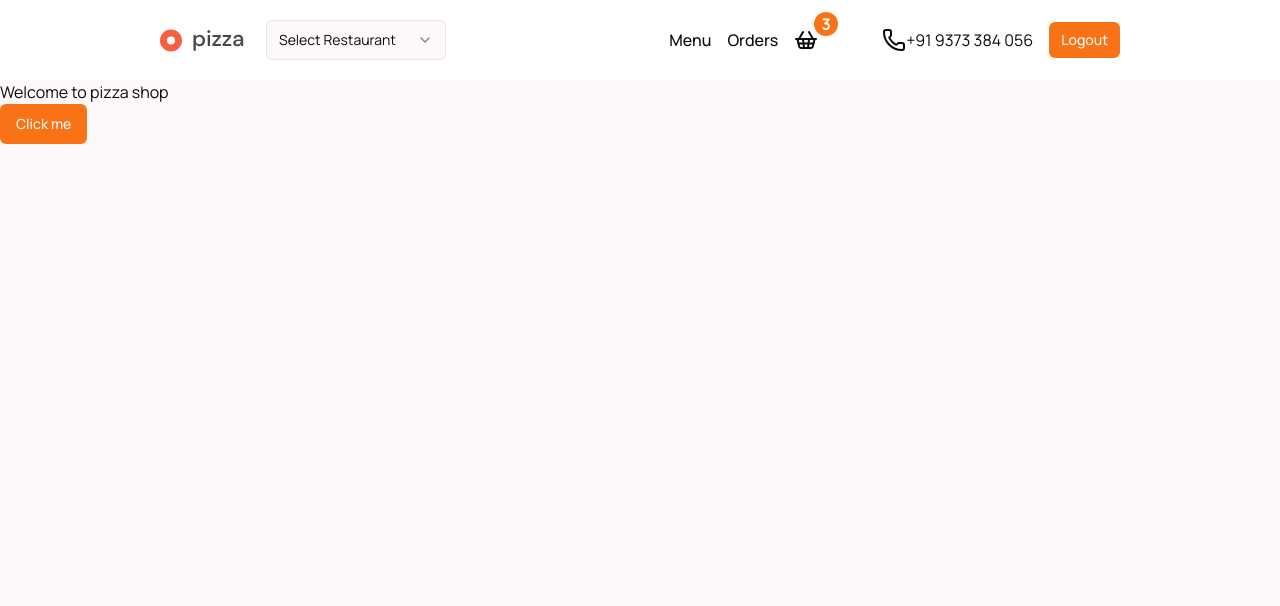
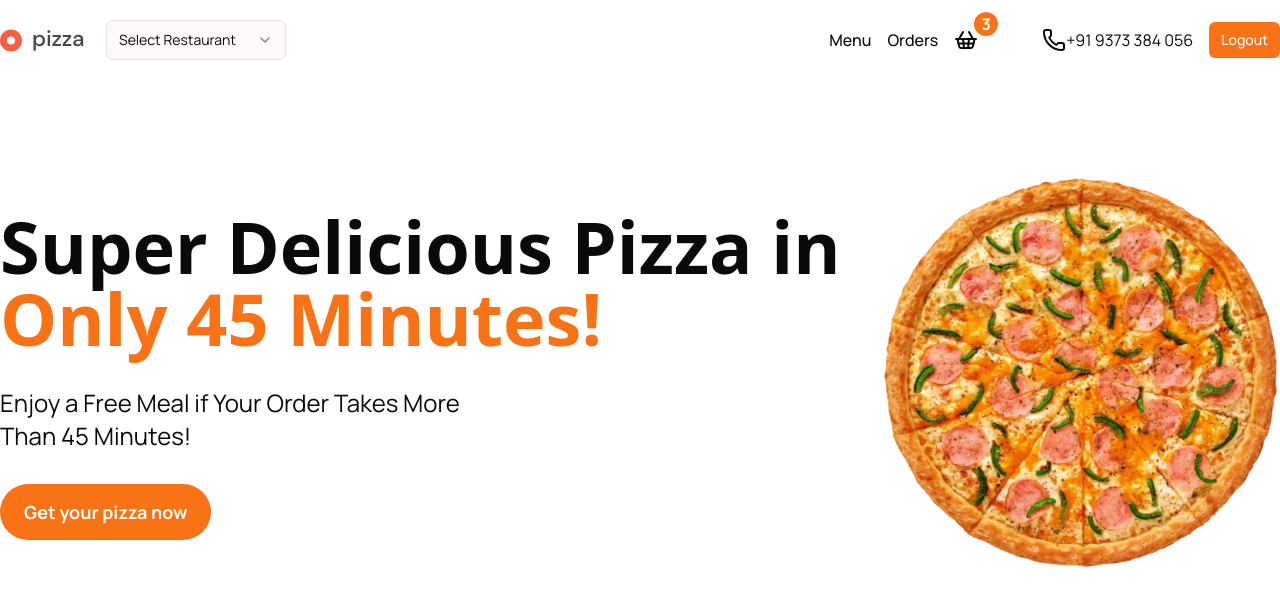
Before and after one commit to Anish892003/Pizza-app, a Next.js app: page / in a window 1280 px wide. Shown: the top 606 px of the page. Built offline with nearby package versions, Linux system fonts and the light colour scheme.

Commit message:
added hero section

```diff
--- a/src/app/(home)/page.tsx
+++ b/src/app/(home)/page.tsx
@@ -1,12 +1,34 @@
 import { Button } from "@/components/ui/button";
+import Image from "next/image";
+
 
 
 export default function Home() {
   return (
 
     <>
-      <h1>Welcome to pizza shop </h1>
-      <Button>Click me</Button>
-    </>
-  );
+      <section className="bg-white">
+
+        <div className="container mx-auto flex items-center justify-between py-24 ">
+          <div>
+
+                <h1 className="text-7xl font-black font-sans leading-2">
+                  Super Delicious Pizza in <br />
+                  <span className="text-primary">Only 45 Minutes!</span>
+                </h1>
+                <p className="text-2xl mt-8 max-w-lg leading-snug">
+                  Enjoy a Free Meal if Your Order Takes More Than 45 Minutes!
+                </p>
+                <Button className="mt-8 text-lg rounded-full py-7 px-6 font-bold">
+                  Get your pizza now
+                </Button>
+              </div>
+              <div>
+                <Image alt="pizza-main" src={'/pizza-main.png'} width={400} height={400} />
+                </div>
+
+            </div>
+          </section>
+        </>
+        );
 }
--- a/src/components/custom/header.tsx
+++ b/src/components/custom/header.tsx
@@ -7,7 +7,7 @@
 const Header = () => {
     return (
         <header className='bg-white'>
-            <nav className='container py-5 flex items-center px-40 justify-between'>
+            <nav className='container mx-auto py-5 flex items-center justify-between'>
 
                 <div className='flex items-center space-x-4'>
                     <svg
```
Also changed, not shown: public/pizza-main.png (added).
